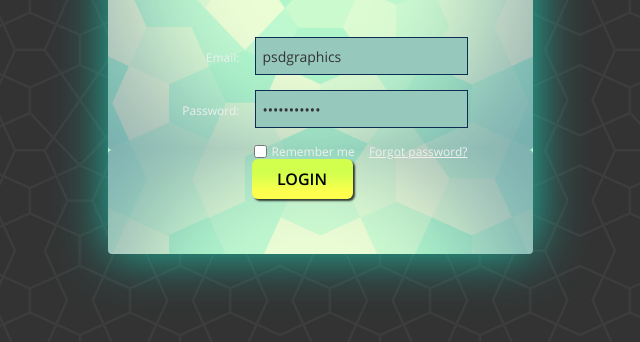
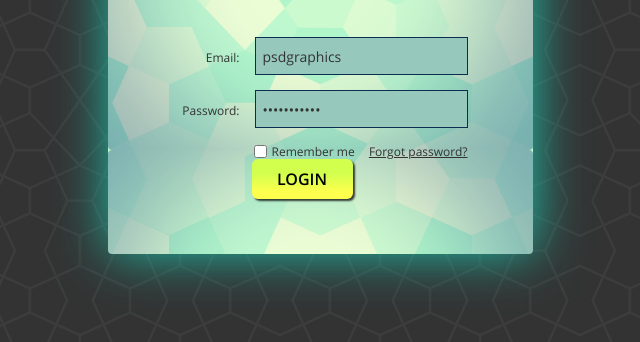
Before and after one commit to panaitov-pm/loginform, a plain HTML site: page index.html in a window 1280 px wide. Shown: the part 300-642 px from the top of the page, without its empty margins (320-960 px from the left). Drawn offline with Linux system fonts and the light colour scheme; files whose address does not match are found by name; a web font is replaced by a local one.

Commit message:
change color

```diff
--- a/css/style.css
+++ b/css/style.css
@@ -28,7 +28,7 @@ body {
     background: url(../img/weather.png) repeat;
     font-family: 'OpenSans', sans-serif;
     font-size: 12px;
-    color: #efefef;
+    color: #333333;
 }
 
 .container {
```
